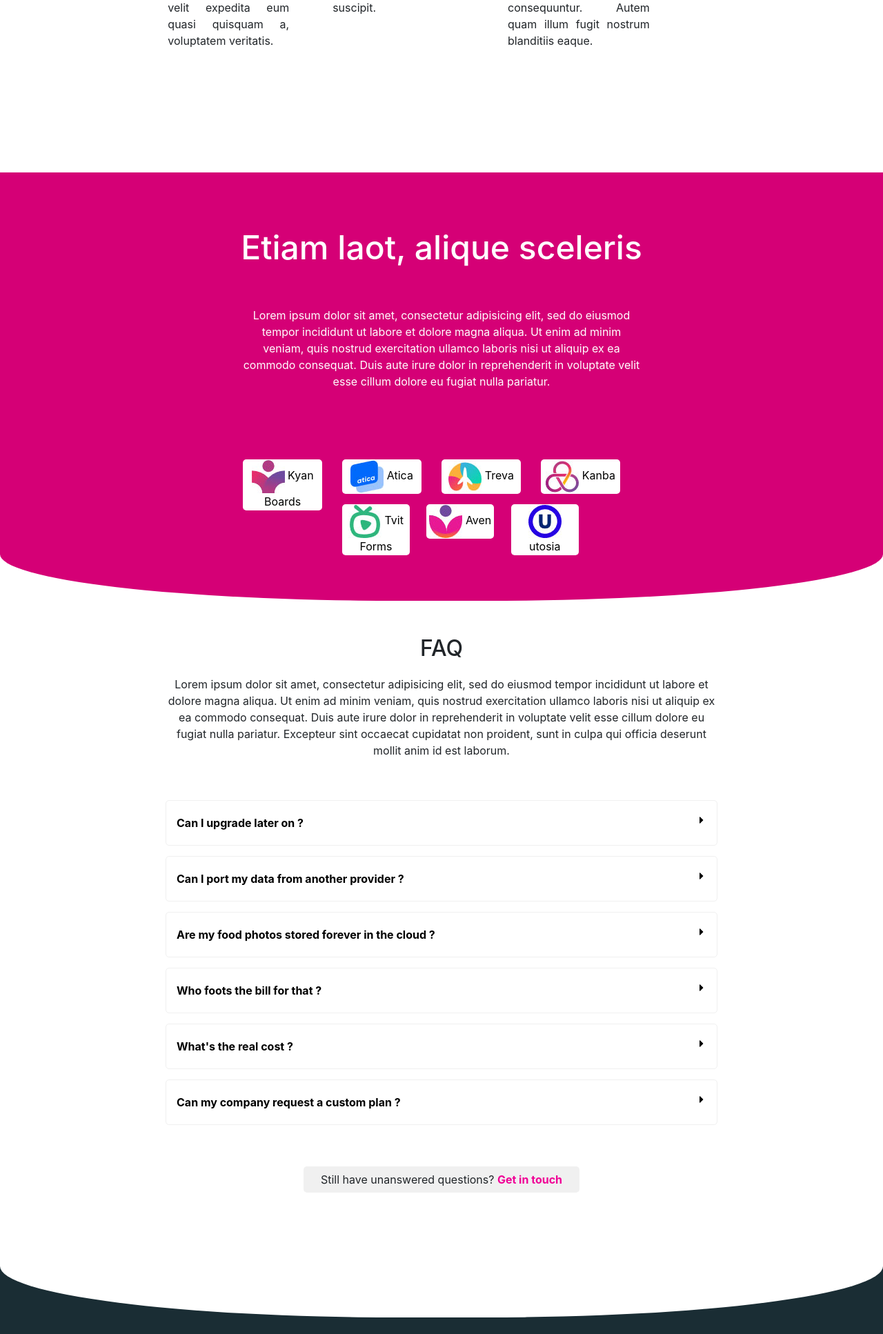
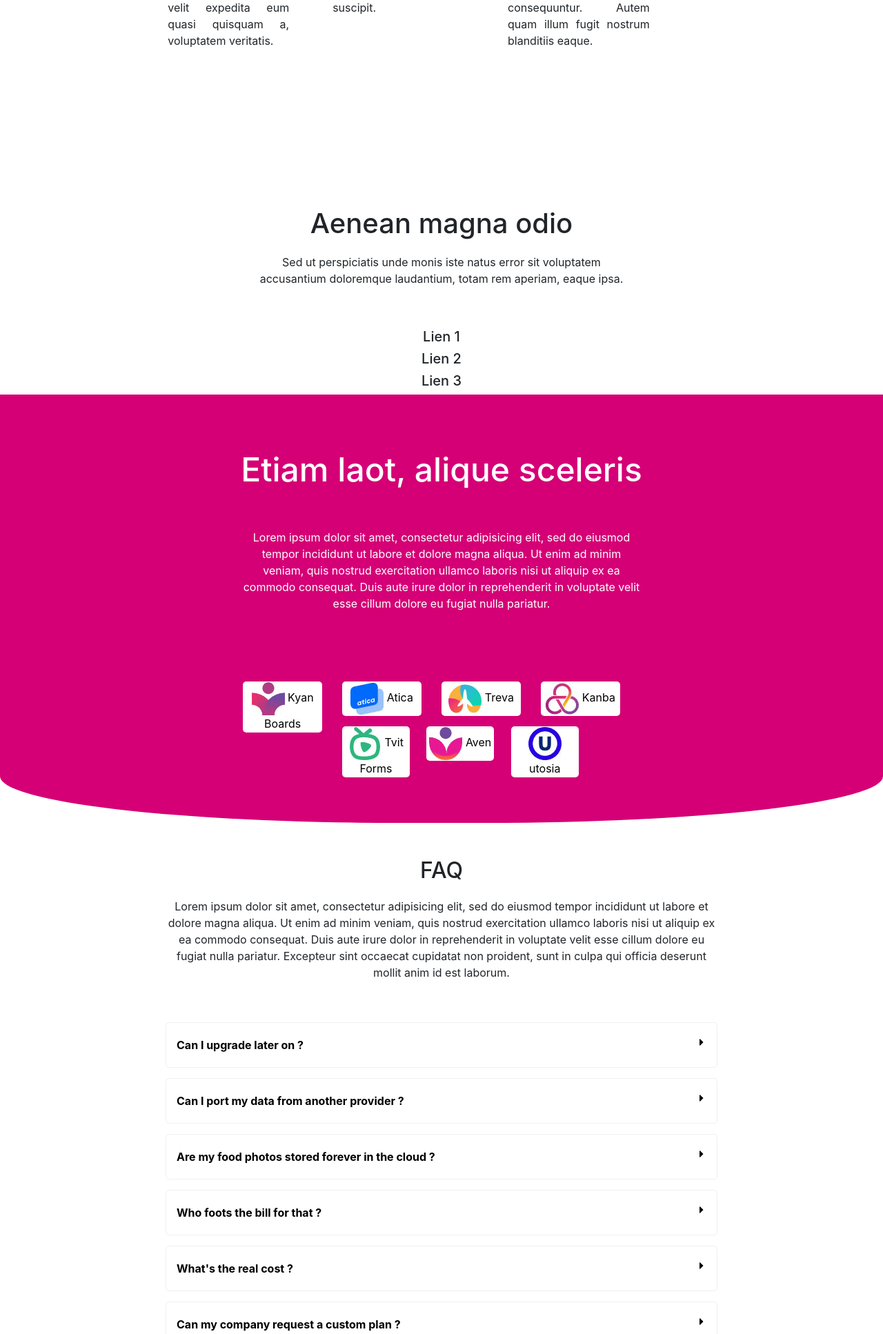
Before and after one commit to LeoBruant/Livequestion, a PHP site: page / in a window 1280 px wide. Shown: the part 1806-3740 px from the top of the page at 69% size. Run offline with PHP 8.4, Linux system fonts and the light colour scheme; some libraries are stand-ins or nearby versions.

Commit message:
Add files via upload

```diff
--- a/index.php
+++ b/index.php
@@ -85,6 +85,20 @@
 					<p class="para-accueil">Lorem ipsum dolor sit, amet consectetur adipisicing elit. Recusandae, voluptas iste dolor deserunt accusamus quis cum unde consequatur mollitia, deleniti asperiores laborum consequuntur. Autem quam illum fugit nostrum blanditiis eaque.</p>
 				</div>
 			</div>
+		</section>
+
+        		<!-- section AENEAN Magna Odio (avec les 3 onglets) -->
+		<section class="main3">
+		<div class="tout_faq">
+			<h1>Aenean magna odio</h1>
+			<p class="phrases_haut_faq">Sed ut perspiciatis unde monis iste natus error sit voluptatem<br/>
+            accusantium doloremque laudantium, totam rem aperiam, eaque ipsa.</p>
+			<div class="questions_faq">
+				<div class="liensv">
+                	<h5 class="liensv">Lien 1</h5><h5>Lien 2</h5><h5>Lien 3</h5>
+                </div>
+			</div>
+		</div>
 		</section>
 		<!-- la partie faq -->
 		<?php
```
